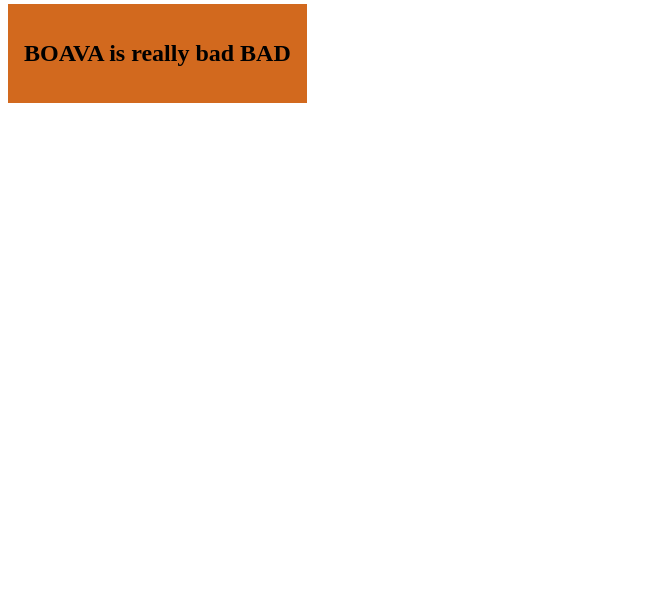
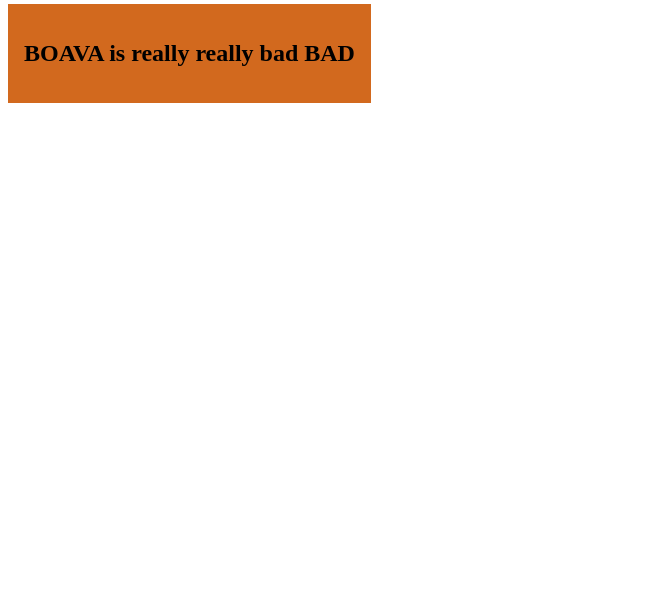
Before and after one commit to mohamedeyman/freehassan, a plain HTML site: page index.html in a window 1280 px wide. Shown: the part 196-800 px from the top of the page, without its empty margins (0-661 px from the left). Drawn offline with Linux system fonts and the light colour scheme.

Commit message:
added really really

```diff
--- a/index.html
+++ b/index.html
@@ -41,7 +41,7 @@
   </p>
 </div>
   <div class="nice-bg">
-    <h2>BOAVA is really bad BAD</h2>
+    <h2>BOAVA is really really bad BAD</h2>
   </div>
 </body>
 
```
